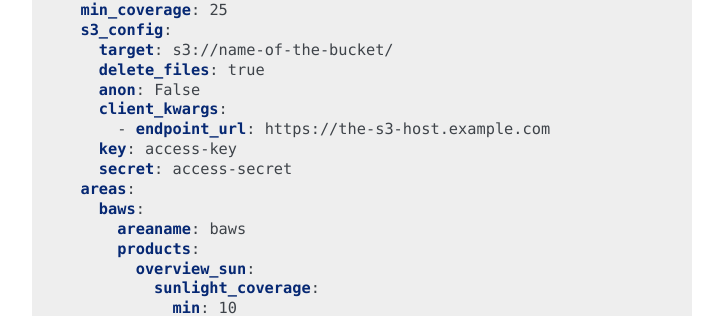
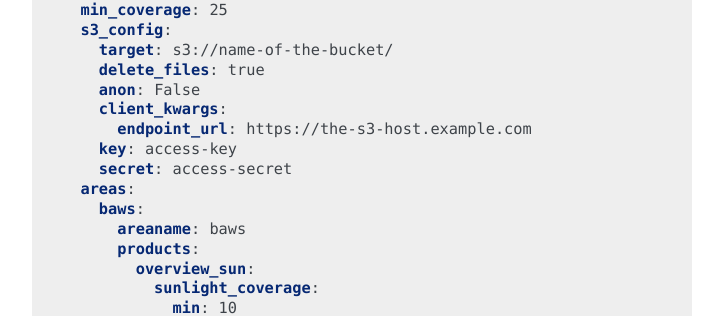
Before and after one commit to pytroll/trollflow2, a Sphinx documentation site: the page built from doc/source/index.rst, in a window 1280 px wide and 900 px high, scrolled down 8018 px. Shown: the part 140-456 px from the top of the window, without its empty margins (388-1111 px from the left). Built offline with Sphinx 7.4.7, drawn with Linux system fonts in a browser that asks for light colours.

```diff
--- a/doc/source/index.rst
+++ b/doc/source/index.rst
@@ -396,7 +396,7 @@ Example
       delete_files: true
       anon: False
       client_kwargs:
-        - endpoint_url: https://the-s3-host.example.com
+        endpoint_url: https://the-s3-host.example.com
       key: access-key
       secret: access-secret
     areas:
```
